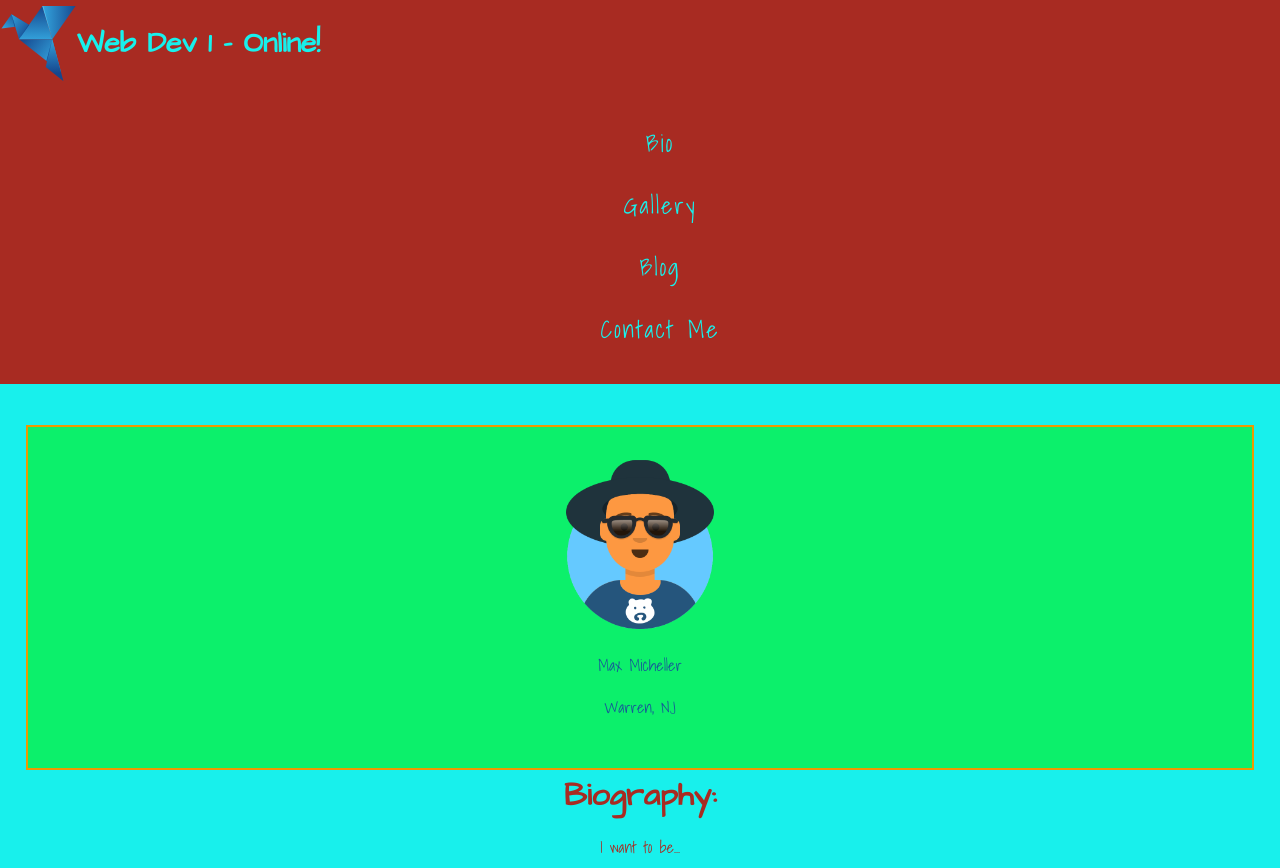
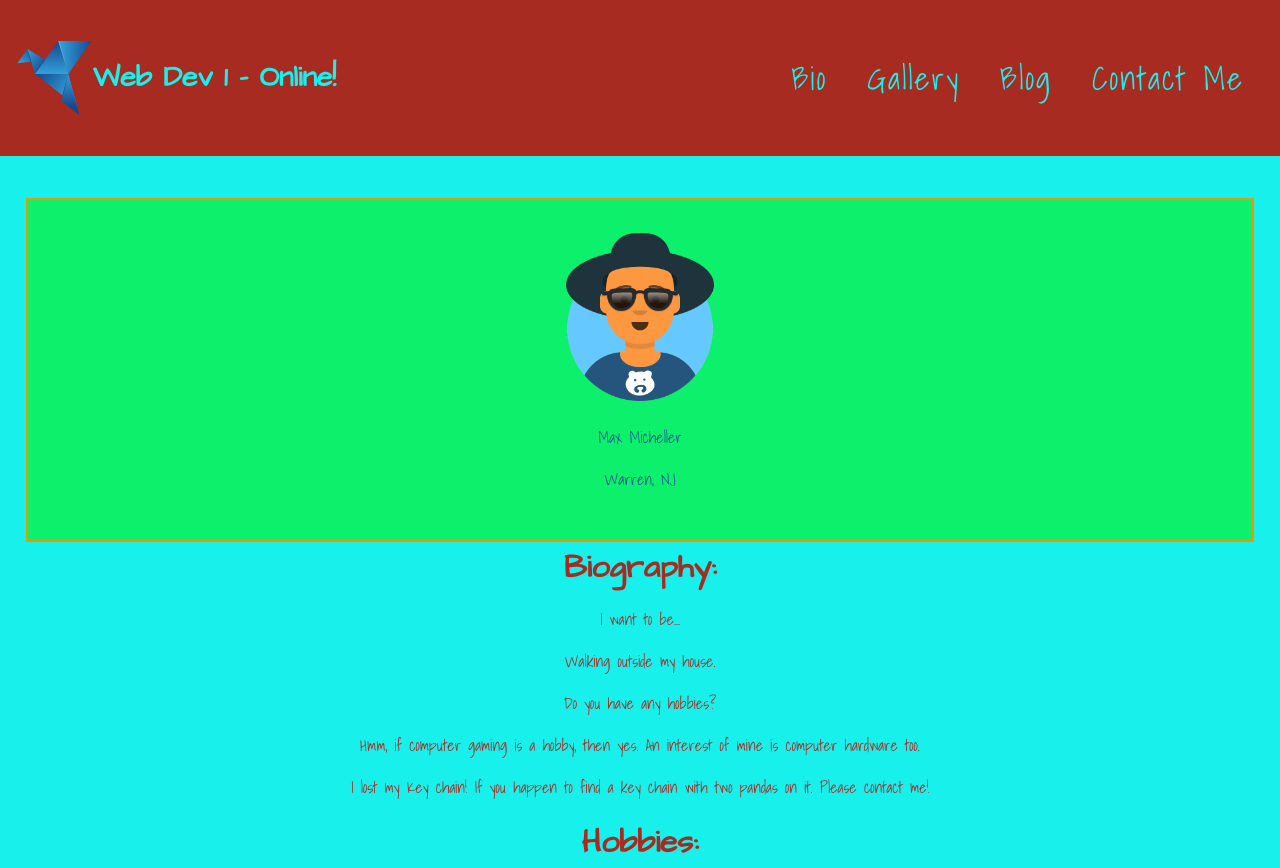
Before and after one commit to RVCC-IDMX/about-me-MaxMicheller, a plain HTML site: page index.html in a window 1280 px wide. Shown: the top 868 px of the page. Drawn offline with Linux system fonts and the light colour scheme.

Commit message:
Complete nav bar

```diff
--- a/css/nav.css
+++ b/css/nav.css
@@ -31,6 +31,7 @@ main{
     flex-direction: column;
     font-size: 1.5rem;
     margin-bottom: 1rem;
+    padding: 1rem;
 
 }
 
@@ -66,7 +67,7 @@ main{
 .navbar-links a{
     color: #18F0EC;
     background-color: #A82B22;
-    font-size: 1.5rem;
+    font-size: 2rem;
     padding: 1rem 1.25rem;
     letter-spacing: 2px;
     text-decoration: none;
@@ -84,3 +85,17 @@ media query for non-mobile nav bar
 min-width set to width of nav elements
 such that no text wraps
 */
+
+@media screen and (min-width: 60rem){
+
+
+    .navbar{
+        flex-direction: row;
+        justify-content: space-between;
+    }
+
+    .navbar ul{
+        display: flex;
+        justify-content: space-between;
+    }
+}
```
